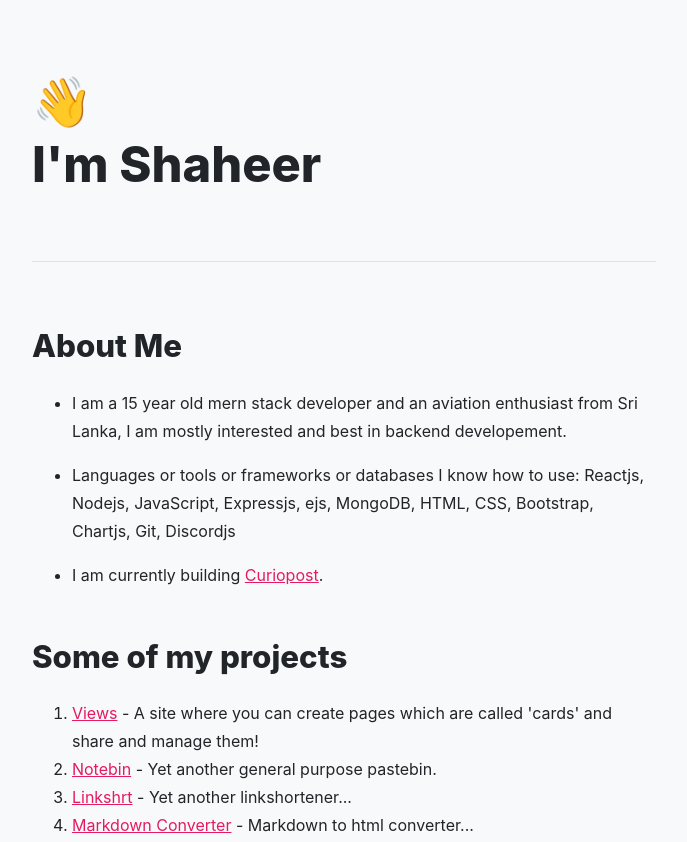
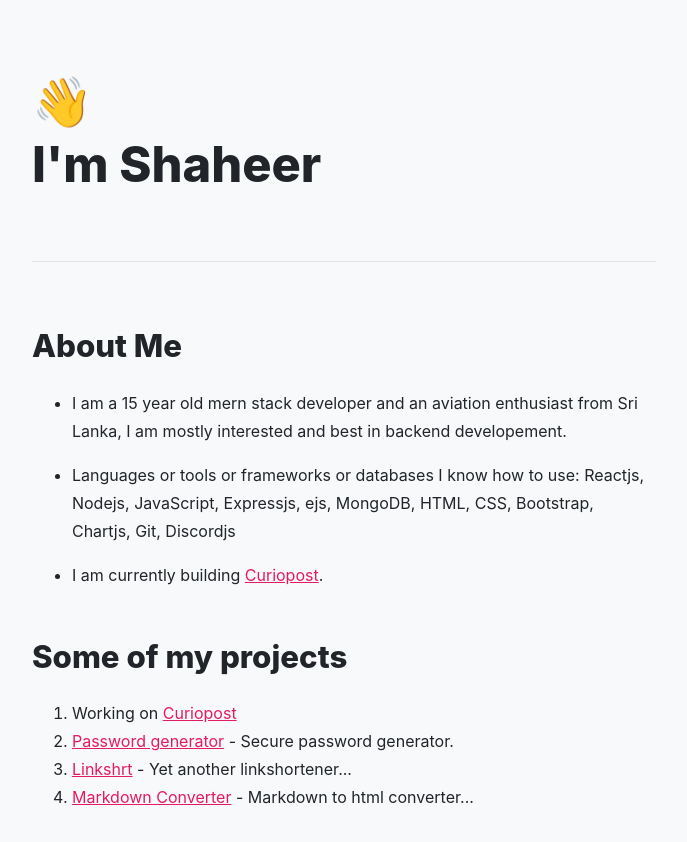
Before and after one commit to spicybirsge/spicybirsge.github.io, a plain HTML site: page index.html in a window 1280 px wide. Shown: the top 842 px of the page, without its empty margins (296-983 px from the left). Drawn offline with Linux system fonts and the light colour scheme.

Commit message:
update my active projects

```diff
--- a/index.html
+++ b/index.html
@@ -43,8 +43,8 @@
 </ul>
 <h3 id="some-of-my-projects">Some of my projects</h3>
 <ol>
-<li><a href="https://views.gq" target="_blank">Views</a> - A site where you can create pages which are called 'cards' and share and manage them!</li>
-<li><a href="https://www.notebin.cf" target="_blank">Notebin</a> - Yet another general purpose pastebin. </li>
+<li>Working on <a href="https://github.com/curiopost" target="_blank">Curiopost</a></li>
+<li><a href="https://securepass.shaheerahamed.me/" target="_blank">Password generator</a> - Secure password generator. </li>
 <li><a href="https://www.linkshrt.cf" target="_blank">Linkshrt</a> - Yet another linkshortener...</li>
 <li><a href="https://spicybirsge.github.io/markdown-converter/" target="_blank">Markdown Converter</a> - Markdown to html converter...</li>
 </ol>
```
